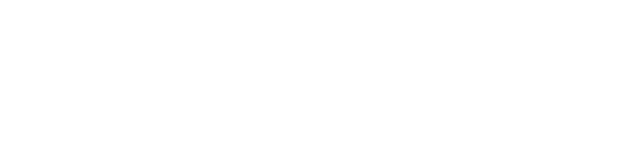
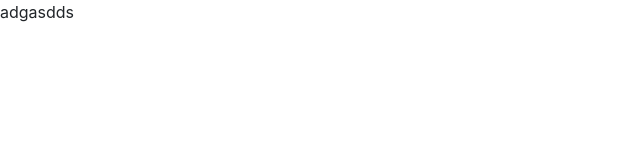
Before and after one commit to franceslouw/Apper, a plain HTML site: page index.html in a window 1280 px wide. Shown: the full height of the page, 0-640 px from the left. Drawn offline with nearby package versions, Linux system fonts and the light colour scheme; files that its build step writes are made by us from their sources; files whose address does not match are found by name.

Commit message:
Testing commit

```diff
--- a/index.html
+++ b/index.html
@@ -21,3 +21,5 @@
     <script src="assets/js/custom.js"></script>
 </body>
 </html>
+
+adgasdds
```
Also changed, not shown: 3 other files.
